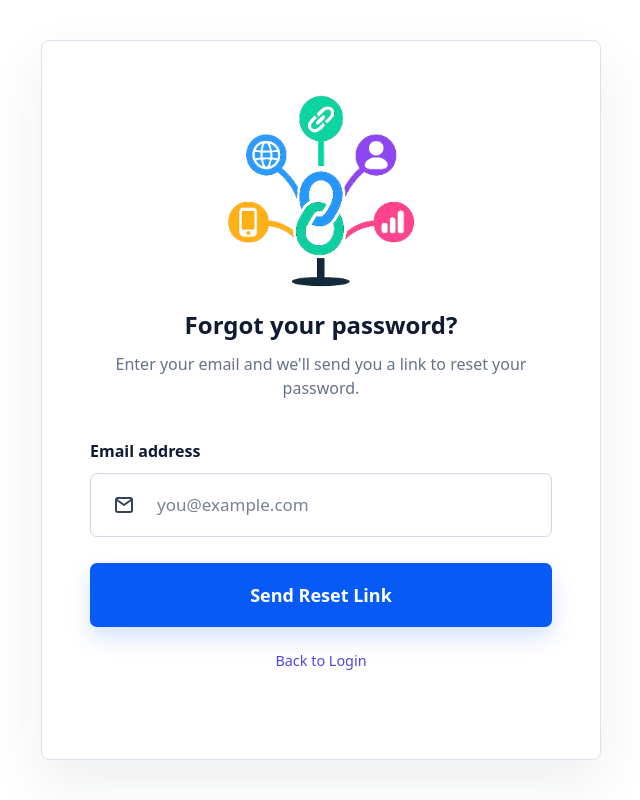
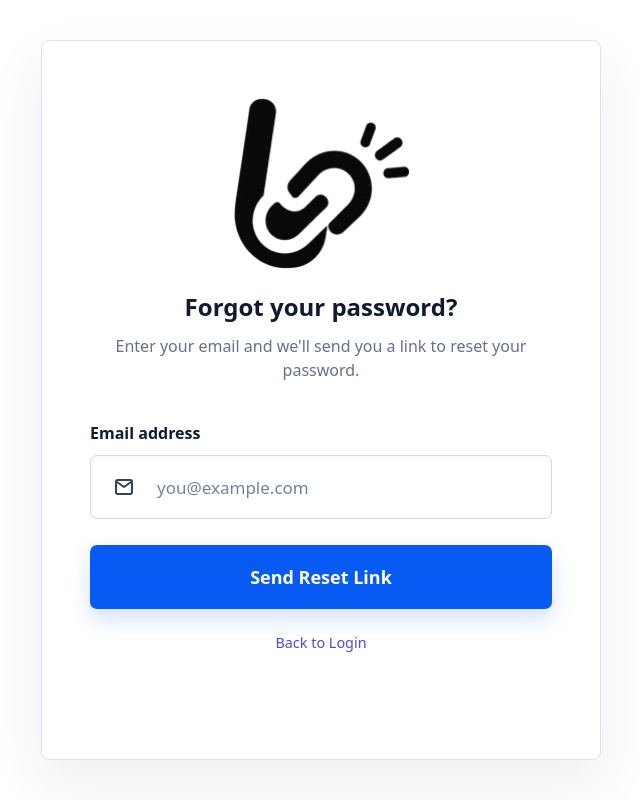
Before and after one commit to Bhavya-Dhanwani/link-tree, a Next.js app in the folder frontend/: page /forgot-password in a window 1280 px wide. Shown: the whole page, without its empty margins (319-959 px from the left). Built offline with nearby package versions, Linux system fonts and the light colour scheme; no server answers.

Commit message:
Improvement: Improved the logo

```diff
--- a/frontend/src/features/auth/ui/jsx/AuthLogo.jsx
+++ b/frontend/src/features/auth/ui/jsx/AuthLogo.jsx
@@ -1,5 +1,5 @@
 import Image from "next/image";
-import logo from "@/assets/logo.png";
+import logo from "@/assets/darkLogo.png";
 import styles from "../css/AuthLogo.module.css";
 
 function AuthLogo() {
@@ -9,6 +9,8 @@ function AuthLogo() {
                 className={styles.logo}
                 src={logo}
                 alt="Linkters"
+                width={140}
+                height={40}
                 priority
             />
         </div>
```
